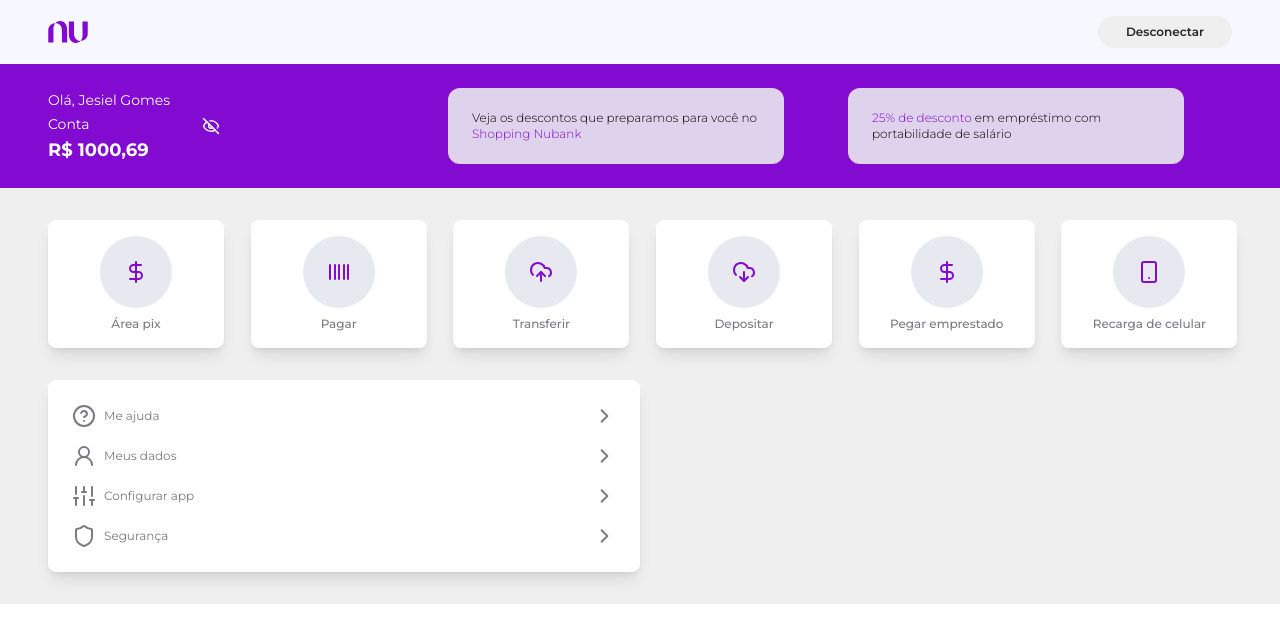
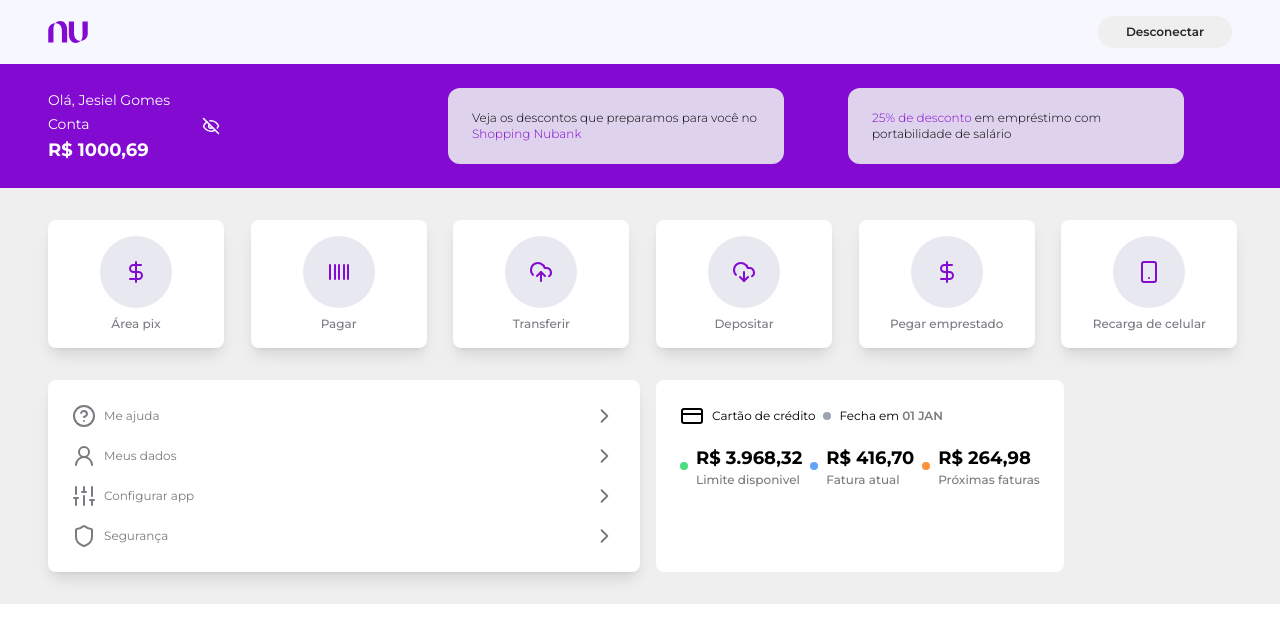
Before and after one commit to jesieldotdev/nubank-clone, a React (Vite) app: page / in a window 1280 px wide. Shown: the top 642 px of the page. Built offline with nearby package versions, Linux system fonts and the light colour scheme.

Commit message:
feat: credit card

```diff
--- /dev/null
+++ b/src/pages/Desktop/components/CreditCard/index.tsx
@@ -0,0 +1,46 @@
+import { CreditCard } from "lucide-react"
+import React from "react"
+
+interface CreditCardProps {
+
+}
+
+export const ExpenseCard = () => {
+    return (
+        <div className="bg-white rounded-lg mt-8 p-6 gap-4 flex flex-col">
+            <div className="flex gap-2 items-center text-xs ">
+                <CreditCard />
+                <p className="">Cartão de crédito</p>
+                <div className="rounded-full h-2 w-2 bg-gray-400" />
+                <p>Fecha em <span className="font-semibold text-[#7a7a80] ">01 JAN</span></p>
+            </div>
+
+            <div className="flex gap-2">
+
+                <div className="flex items-center text-xs gap-2">
+                    <div className="rounded-full h-2 w-2 bg-green-400 " />
+                    <div>
+                        <p className="font-bold text-lg">R$ 3.968,32</p>
+                        <p className="text-[#7a7a80] font-medium">Limite disponivel</p>
+                    </div>
+                </div>
+                <div className="flex items-center text-xs gap-2">
+                    <div className="rounded-full h-2 w-2 bg-blue-400 " />
+                    <div>
+                        <p className="font-bold text-lg">R$ 416,70</p>
+                        <p className="text-[#7a7a80] font-medium">Fatura atual</p>
+                    </div>
+                </div>
+                <div className="flex items-center text-xs gap-2">
+                    <div className="rounded-full h-2 w-2 bg-orange-400 " />
+                    <div>
+                        <p className="font-bold text-lg">R$ 264,98</p>
+                        <p className="text-[#7a7a80] font-medium">Próximas faturas</p>
+                    </div>
+                </div>
+
+            </div>
+
+        </div>
+    )
+}
--- a/src/pages/Desktop/index.tsx
+++ b/src/pages/Desktop/index.tsx
@@ -9,6 +9,7 @@
 import { Barcode, DollarSign, DownloadCloud, Smartphone, Upload, UploadCloud } from "lucide-react"
 import SvgIcon from "../../components/SVG"
 import { Menu } from "./components/Menu"
+import { ExpenseCard } from "./components/CreditCard"
 
 interface DesktopViewProps {
 
@@ -63,8 +64,10 @@
                     }
                 </div>
 
-                <Menu />
-
+                <div className="flex gap-4">
+                    <Menu />
+                    <ExpenseCard />
+                </div>
             </div>
         </div>
     )
```
